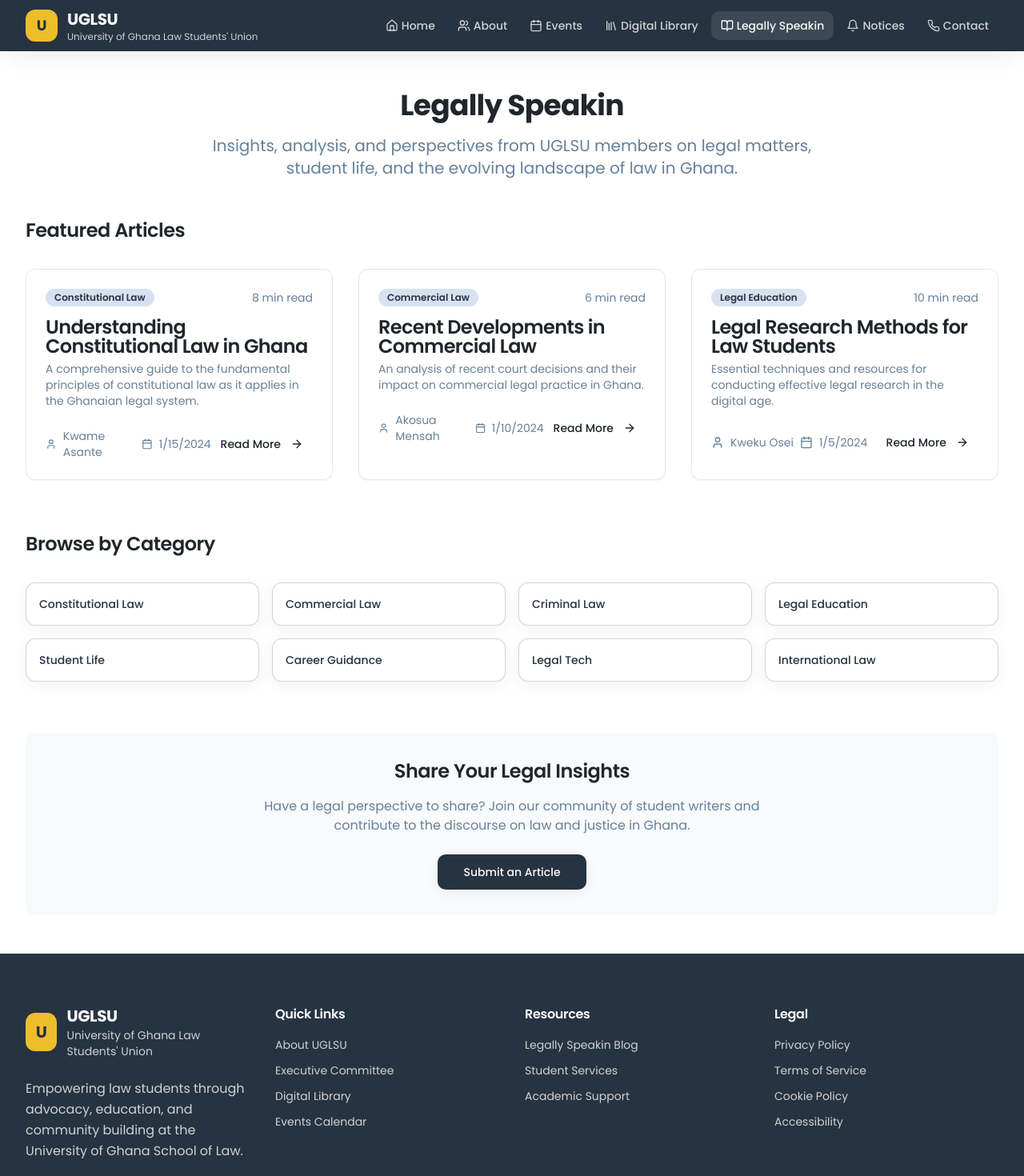
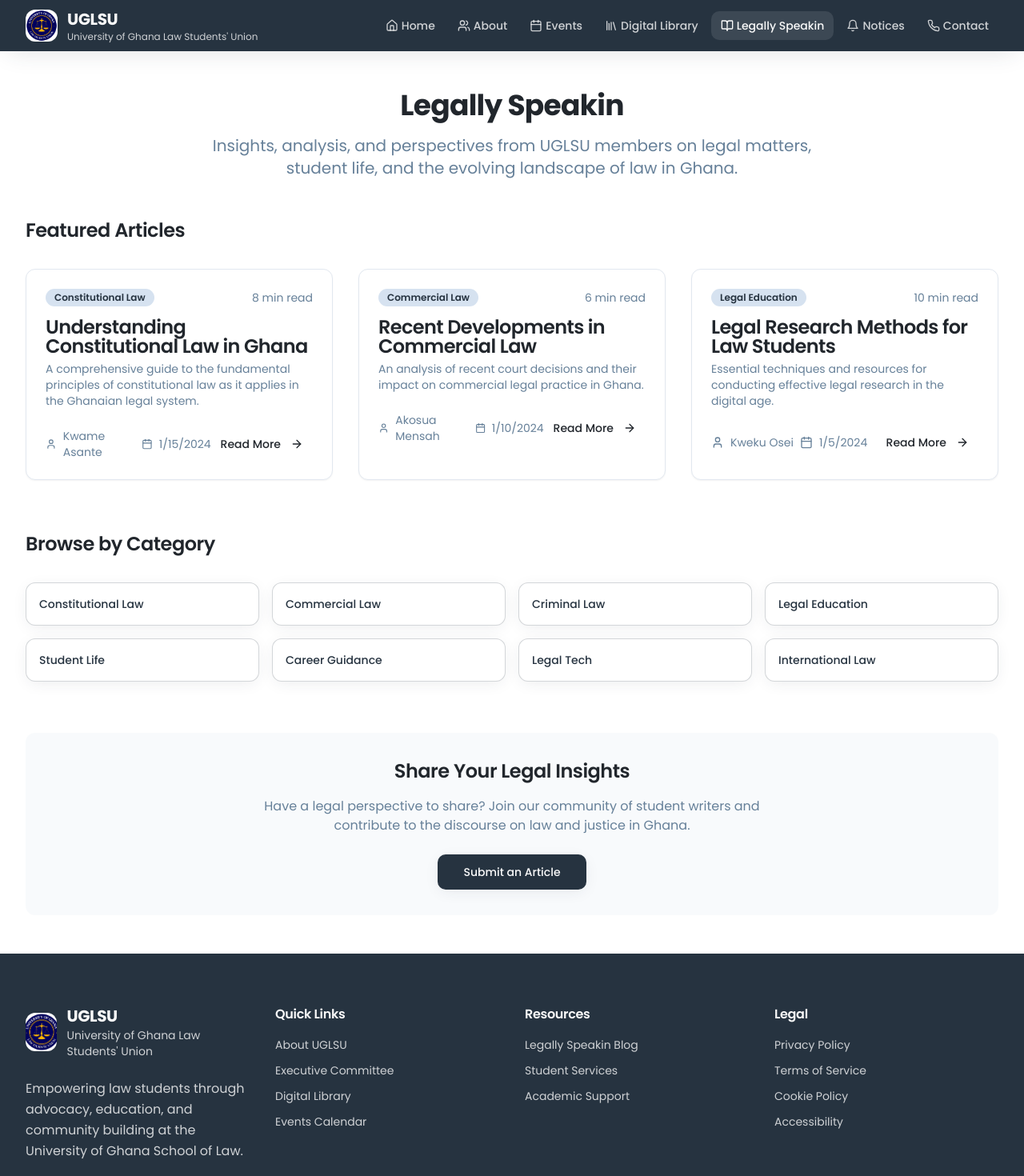
Before and after one commit to clintontano/uglsu-connect, a React (Vite) app: page /blog in a window 1280 px wide. Shown: the top 1470 px of the page at 80% size. Built offline with nearby package versions, Linux system fonts and the light colour scheme; the HTML template or start-up script is replaced by a standard one.

Commit message:
Add logo and favicon

```diff
--- a/index.html
+++ b/index.html
@@ -2,6 +2,7 @@
 <html lang="en">
   <head>
     <meta charset="UTF-8" />
+    <link rel="icon" href="/uglsu-logo.png" type="image/png">
     <meta name="viewport" content="width=device-width, initial-scale=1.0" />
     <title>UGLSU - University of Ghana Law Students' Union</title>
     <meta name="description" content="Official website of the University of Ghana Law Students' Union. Digital library, events, legal resources, and community for law students." />
--- a/src/components/ui/footer.tsx
+++ b/src/components/ui/footer.tsx
@@ -60,8 +60,12 @@ export const Footer: React.FC = () => {
           {/* Brand Section */}
           <div className="lg:col-span-1">
             <div className="flex items-center space-x-3 mb-6">
-              <div className="w-12 h-12 bg-accent rounded-lg flex items-center justify-center">
-                <span className="text-accent-foreground font-bold text-xl">U</span>
+              <div className="w-12 h-12 rounded-lg overflow-hidden">
+                <img
+                  src="/uglsu-logo.png"
+                  alt="UGLSU Logo"
+                  className="w-full h-full object-cover"
+                />
               </div>
               <div>
                 <h3 className="text-xl font-heading font-bold">UGLSU</h3>
--- a/src/components/ui/navigation.tsx
+++ b/src/components/ui/navigation.tsx
@@ -41,8 +41,12 @@ export const Navigation: React.FC<NavigationProps> = ({ className }) => {
           {/* Logo and Brand */}
           <div className="flex items-center space-x-4">
             <Link to="/" className="flex items-center space-x-3">
-              <div className="w-10 h-10 bg-accent rounded-lg flex items-center justify-center">
-                <span className="text-accent-foreground font-bold text-lg">U</span>
+              <div className="w-10 h-10 rounded-lg overflow-hidden">
+                <img
+                  src="/uglsu-logo.png"
+                  alt="UGLSU Logo"
+                  className="w-full h-full object-cover"
+                />
               </div>
               <div className="hidden sm:block">
                 <h1 className="text-xl font-heading font-bold">UGLSU</h1>
```
Also changed, not shown: public/uglsu-logo.png (added), src/assets/uglsu-logo.png (added).
